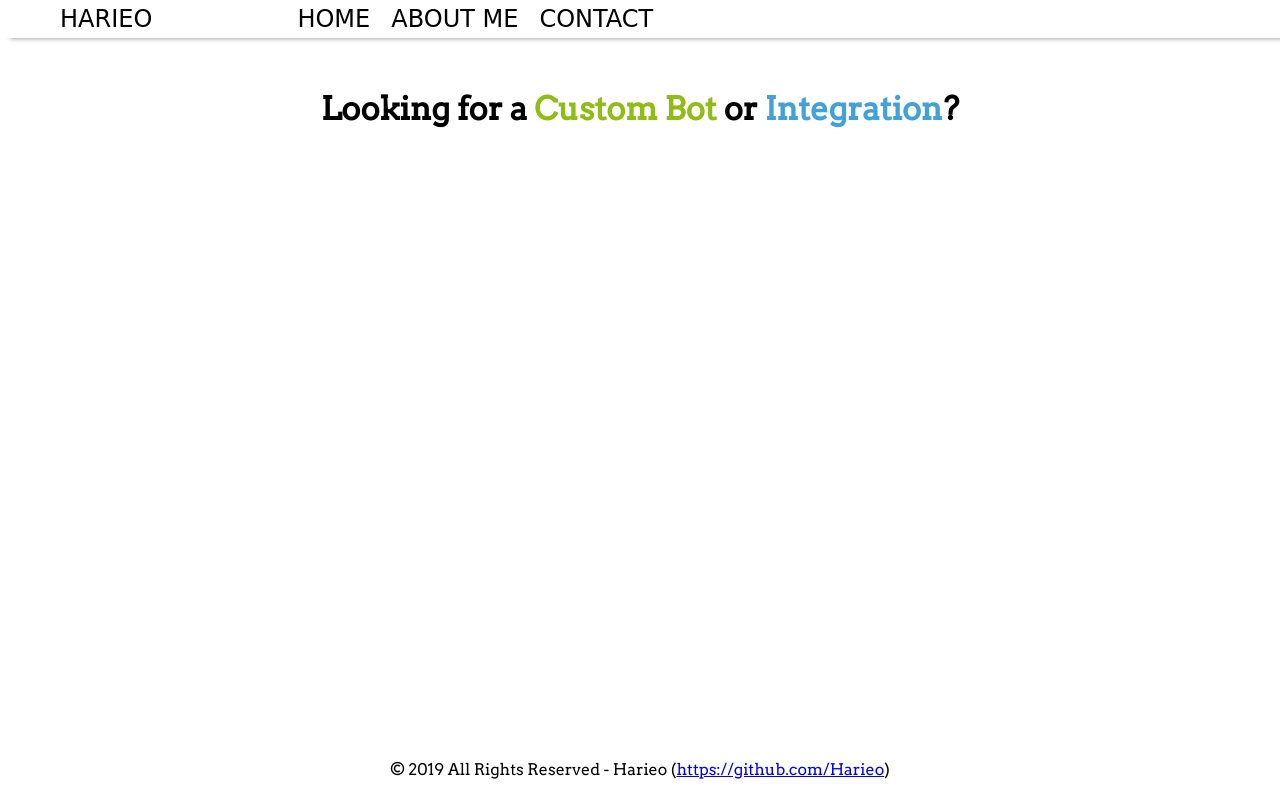
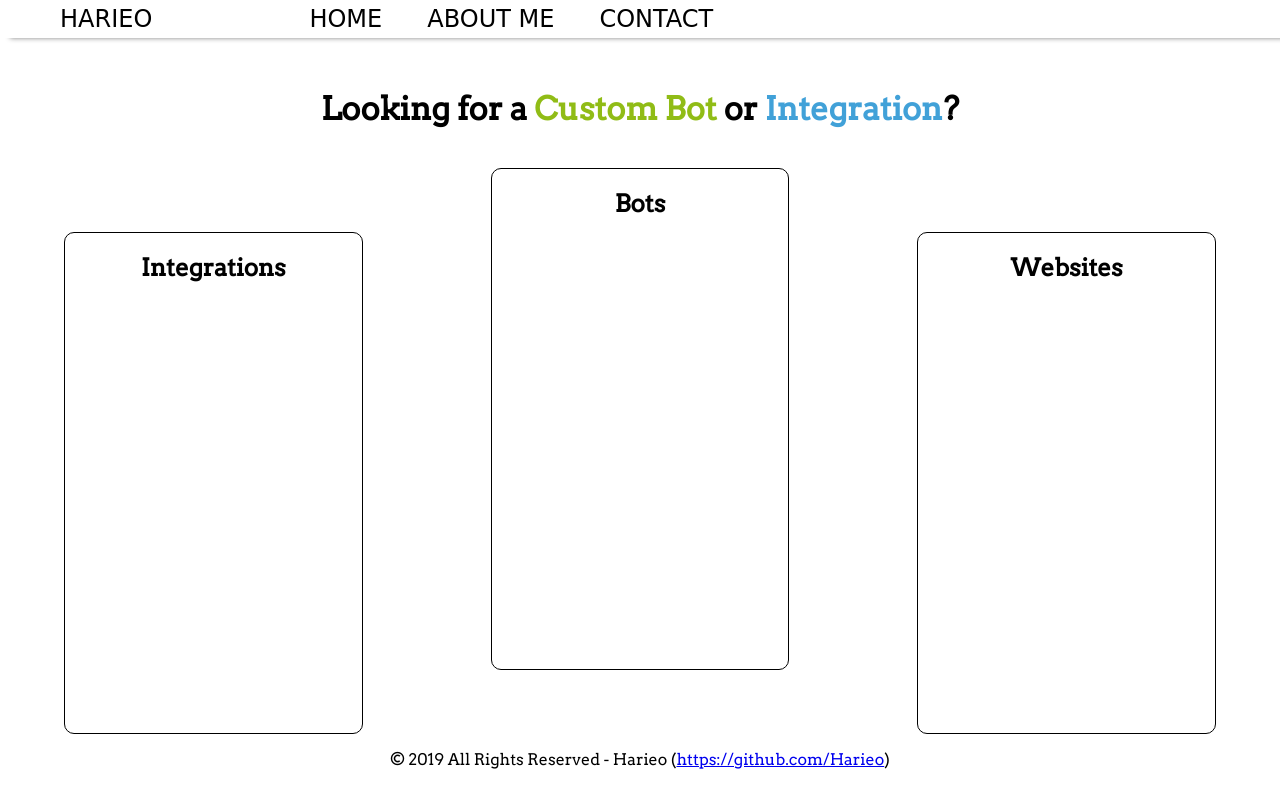
Before and after one commit to Harieo/harieo.github.io, a PHP site: page / in a window 1280 px wide. Run offline with PHP 8.4, Linux system fonts and the light colour scheme; some web fonts are replaced.

Commit message:
Fixed error where footer position was colliding with body

```diff
--- a/css/body.css
+++ b/css/body.css
@@ -19,6 +19,32 @@
 .about-me {
     width: 60%;
     margin: 0 auto;
+}
+
+.feature-container {
+    display: flex;
+    text-align: center;
+    justify-content: center;
+    border-width: 0px;
+    margin-top: 3%;
+}
+
+.feature-container div {
+    padding: 0% 5%;
+    margin: 0% 5%;
+}
+
+.feature {
+    border-width: 1px;
+    border-style: solid;
+    border-radius: 10px;
+    margin: 2%;
+    height: 500px;
+    width: 200px;
+}
+
+#lower-feature {
+    margin-top: 5%;
 }
 
 #contact-button {
--- a/css/nav.css
+++ b/css/nav.css
@@ -14,7 +14,7 @@ ul {
 .footer {
     width: 100%;
     margin: 0 auto;
-    position: absolute;
+    position: unfit;
     bottom: 5px;
 }
 
@@ -24,7 +24,7 @@ ul {
 
 .navbar {
     font-family: 'Dokdo', cursive;
-    padding: 5px 10px 5px 10px;
+    padding: 5px 10px;
     text-transform: uppercase;
     box-shadow: 10px 0px 5px grey;
 }
@@ -32,7 +32,7 @@ ul {
 .navbar a {
     text-decoration: none;
     text-align: center;
-    padding: 8px;
+    padding: 8px 20px;
     color: black;
 }
 
--- a/index.html
+++ b/index.html
@@ -19,6 +19,17 @@
         <div class="body-introduction">
             <h1>Looking for a <span id="green">Custom Bot</span> or <span id="blue">Integration</span>?</h1>
         </div>
+        <div class="feature-container">
+             <div class="feature" id="lower-feature">
+                 <h2>Integrations</h2>
+             </div>
+             <div class="feature">
+                 <h2>Bots</h2>
+            </div>
+            <div class="feature" id="lower-feature">
+                <h2>Websites</h2>
+            </div>
+        </div>
 
         <div class="footer">
             <p>&copy; 2019 All Rights Reserved - Harieo (<a href="https://github.com/Harieo">https://github.com/Harieo</a>)</p>
```
